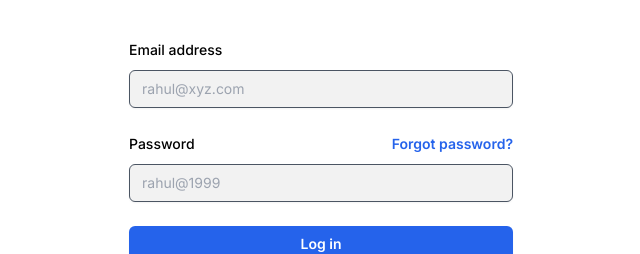
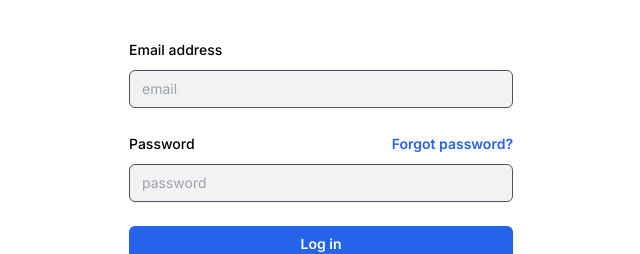
Before and after one commit to nirvair09/internShala_assigment_toDo_app, a Next.js app: page /login in a window 1280 px wide. Shown: the part 286-540 px from the top of the page, without its empty margins (319-959 px from the left). Built offline with nearby package versions, Linux system fonts and the light colour scheme.

Commit message:
Update page.tsx

```diff
--- a/src/app/login/page.tsx
+++ b/src/app/login/page.tsx
@@ -102,7 +102,7 @@ export default function LoginPage() {
 									value={values.email}
 									onChange={handleChange}
 									onBlur={() => handleTouched("email")}
-									placeholder="rahul@xyz.com"
+									placeholder="email"
 									autoComplete="email"
 									required
 									className={`w-full rounded-md border-5 bg-transparent/5 placeholder:text-black/30 border-gray-600 py-1.5 text-black shadow-sm placeholder:text-gray-400 sm:text-sm sm:leading-6 ${
@@ -142,7 +142,7 @@ export default function LoginPage() {
 									value={values.password}
 									onChange={handleChange}
 									onBlur={() => handleTouched("password")}
-									placeholder="rahul@1999"
+									placeholder="password"
 									required
 									className={`w-full rounded-md border-5 bg-transparent/5 placeholder:text-black/30 border-gray-600 py-1.5 text-black shadow-sm placeholder:text-gray-400 sm:text-sm sm:leading-6 ${
 										touched.password && errors.password
```
